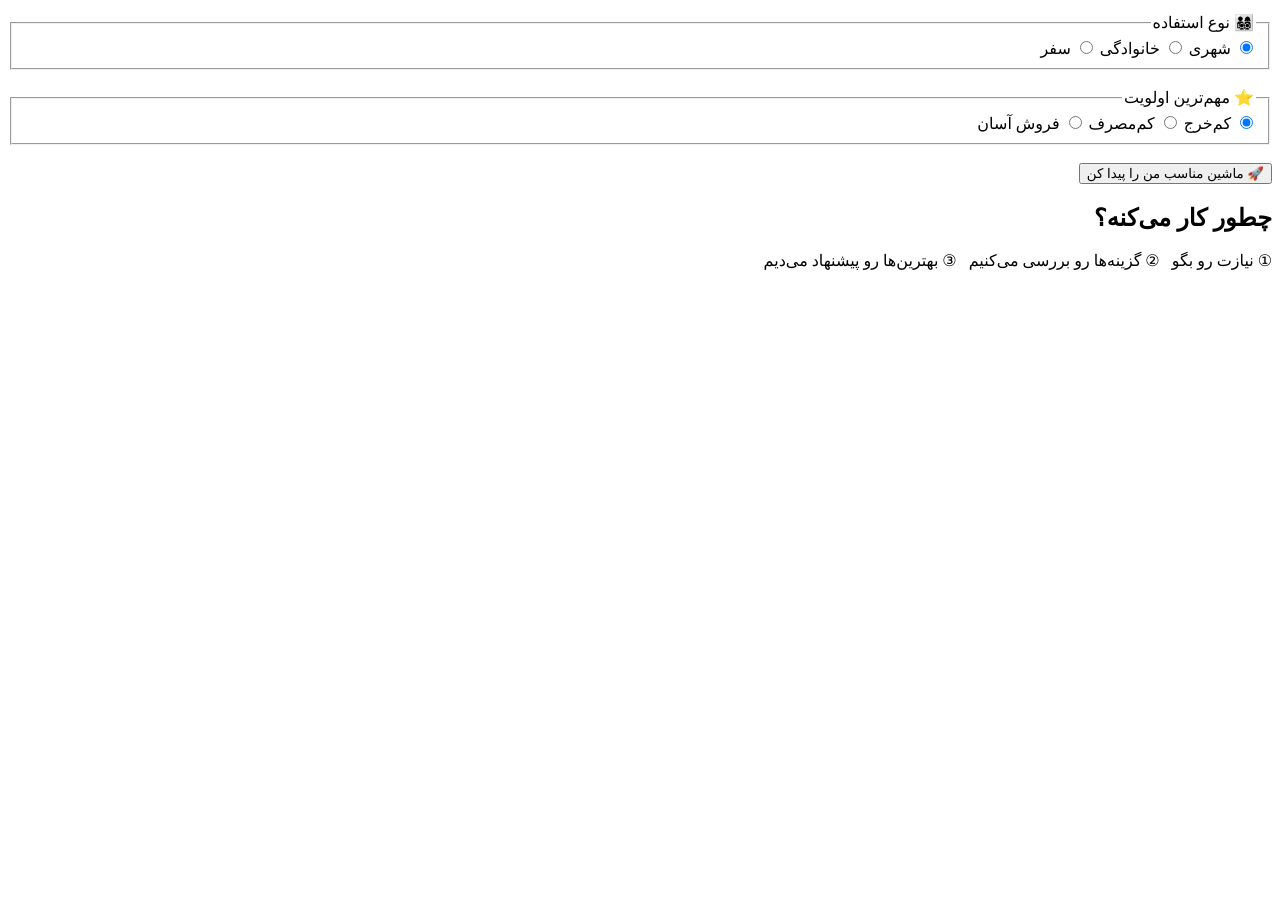
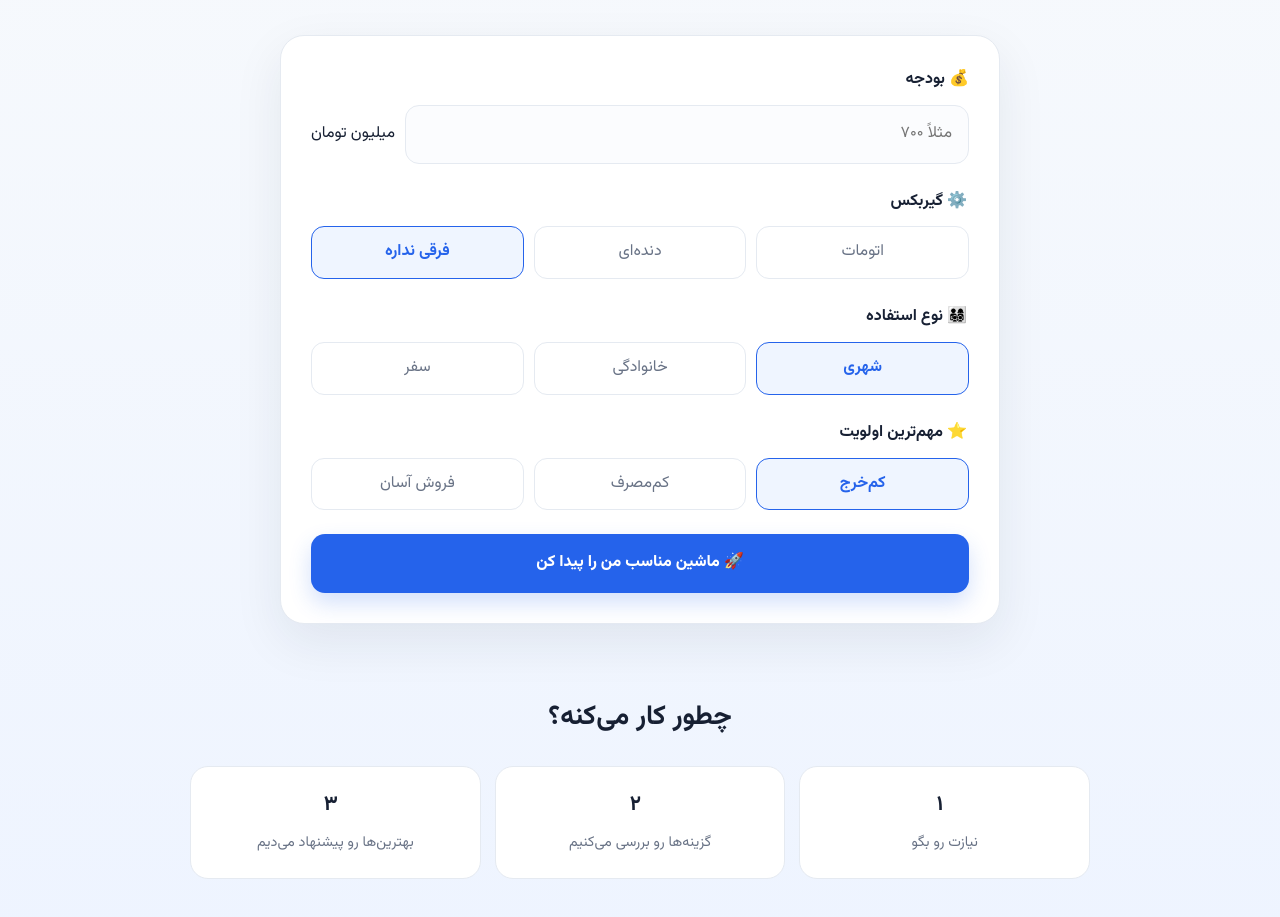
Before and after one commit to Morijooob/dastyar-khodro, a plain HTML site: page index.html in a window 1280 px wide. Shown: the part 262-1179 px from the top of the page. Before the commit the page ends 800 px from the top, so only its background shows below. Drawn offline with Linux system fonts and the light colour scheme.

Commit message:
Connect homepage to styling and improve form markup

```diff
--- a/index.html
+++ b/index.html
@@ -3,21 +3,58 @@
 <head>
   <meta charset="UTF-8">
   <meta name="viewport" content="width=device-width, initial-scale=1.0">
-  <title>دستیار خودرو</title>
+  <title>دستیار خودرو | ماشین مناسب تو</title>
+  <meta name="description" content="با بودجه و نیازت، ماشین مناسب خودت را پیدا کن.">
+  <link rel="stylesheet" href="style.css">
 </head>
 <body>
-  <header><strong>🚗 دستیار خودرو</strong> <a href="#about">درباره ما</a></header>
-  <main>
-    <h1>ماشین مناسب تو کدومه؟ 🤔</h1>
-    <p>بودجه و نیازت رو بگو تا بهترین گزینه‌ها رو برات پیدا کنیم.</p>
-    <form>
-      <label>💰 بودجه<br><input type="number" placeholder="مثلاً ۷۰۰" required> میلیون تومان</label><br><br>
-      <fieldset><legend>⚙️ گیربکس</legend><label><input type="radio" name="gearbox" value="auto"> اتومات</label> <label><input type="radio" name="gearbox" value="manual"> دنده‌ای</label> <label><input type="radio" name="gearbox" value="any" checked> فرقی نداره</label></fieldset><br>
-      <fieldset><legend>👨‍👩‍👧‍👦 نوع استفاده</legend><label><input type="radio" name="use" value="city" checked> شهری</label> <label><input type="radio" name="use" value="family"> خانوادگی</label> <label><input type="radio" name="use" value="travel"> سفر</label></fieldset><br>
-      <fieldset><legend>⭐ مهم‌ترین اولویت</legend><label><input type="radio" name="priority" value="cheap" checked> کم‌خرج</label> <label><input type="radio" name="priority" value="fuel"> کم‌مصرف</label> <label><input type="radio" name="priority" value="resale"> فروش آسان</label></fieldset><br>
-      <button type="submit">🚀 ماشین مناسب من را پیدا کن</button>
+  <header>
+    <div class="container">
+      <strong>🚗 دستیار خودرو</strong>
+      <a href="#about">درباره ما</a>
+    </div>
+  </header>
+  <main class="container">
+    <section class="hero">
+      <h1>ماشین مناسب تو کدومه؟ 🤔</h1>
+      <p>بودجه و نیازت رو بگو تا بهترین گزینه‌ها رو برات پیدا کنیم.</p>
+    </section>
+
+    <form class="form-card" id="car-form">
+      <div class="field">
+        <label for="budget">💰 بودجه</label>
+        <div class="budget-wrap"><input id="budget" type="number" min="1" placeholder="مثلاً ۷۰۰" required><span>میلیون تومان</span></div>
+      </div>
+
+      <fieldset><legend class="legend">⚙️ گیربکس</legend><div class="choices">
+        <label class="choice"><input type="radio" name="gearbox" value="auto"><span>اتومات</span></label>
+        <label class="choice"><input type="radio" name="gearbox" value="manual"><span>دنده‌ای</span></label>
+        <label class="choice"><input type="radio" name="gearbox" value="any" checked><span>فرقی نداره</span></label>
+      </div></fieldset>
+
+      <fieldset><legend class="legend">👨‍👩‍👧‍👦 نوع استفاده</legend><div class="choices">
+        <label class="choice"><input type="radio" name="use" value="city" checked><span>شهری</span></label>
+        <label class="choice"><input type="radio" name="use" value="family"><span>خانوادگی</span></label>
+        <label class="choice"><input type="radio" name="use" value="travel"><span>سفر</span></label>
+      </div></fieldset>
+
+      <fieldset><legend class="legend">⭐ مهم‌ترین اولویت</legend><div class="choices">
+        <label class="choice"><input type="radio" name="priority" value="cheap" checked><span>کم‌خرج</span></label>
+        <label class="choice"><input type="radio" name="priority" value="fuel"><span>کم‌مصرف</span></label>
+        <label class="choice"><input type="radio" name="priority" value="resale"><span>فروش آسان</span></label>
+      </div></fieldset>
+
+      <button class="cta" type="submit">🚀 ماشین مناسب من را پیدا کن</button>
     </form>
-    <section id="about"><h2>چطور کار می‌کنه؟</h2><p>① نیازت رو بگو &nbsp; ② گزینه‌ها رو بررسی می‌کنیم &nbsp; ③ بهترین‌ها رو پیشنهاد می‌دیم</p></section>
+
+    <section class="how" id="about">
+      <h2>چطور کار می‌کنه؟</h2>
+      <div class="steps">
+        <div class="step"><b>۱️⃣</b><span>نیازت رو بگو</span></div>
+        <div class="step"><b>۲️⃣</b><span>گزینه‌ها رو بررسی می‌کنیم</span></div>
+        <div class="step"><b>۳️⃣</b><span>بهترین‌ها رو پیشنهاد می‌دیم</span></div>
+      </div>
+    </section>
   </main>
 </body>
 </html>
```
